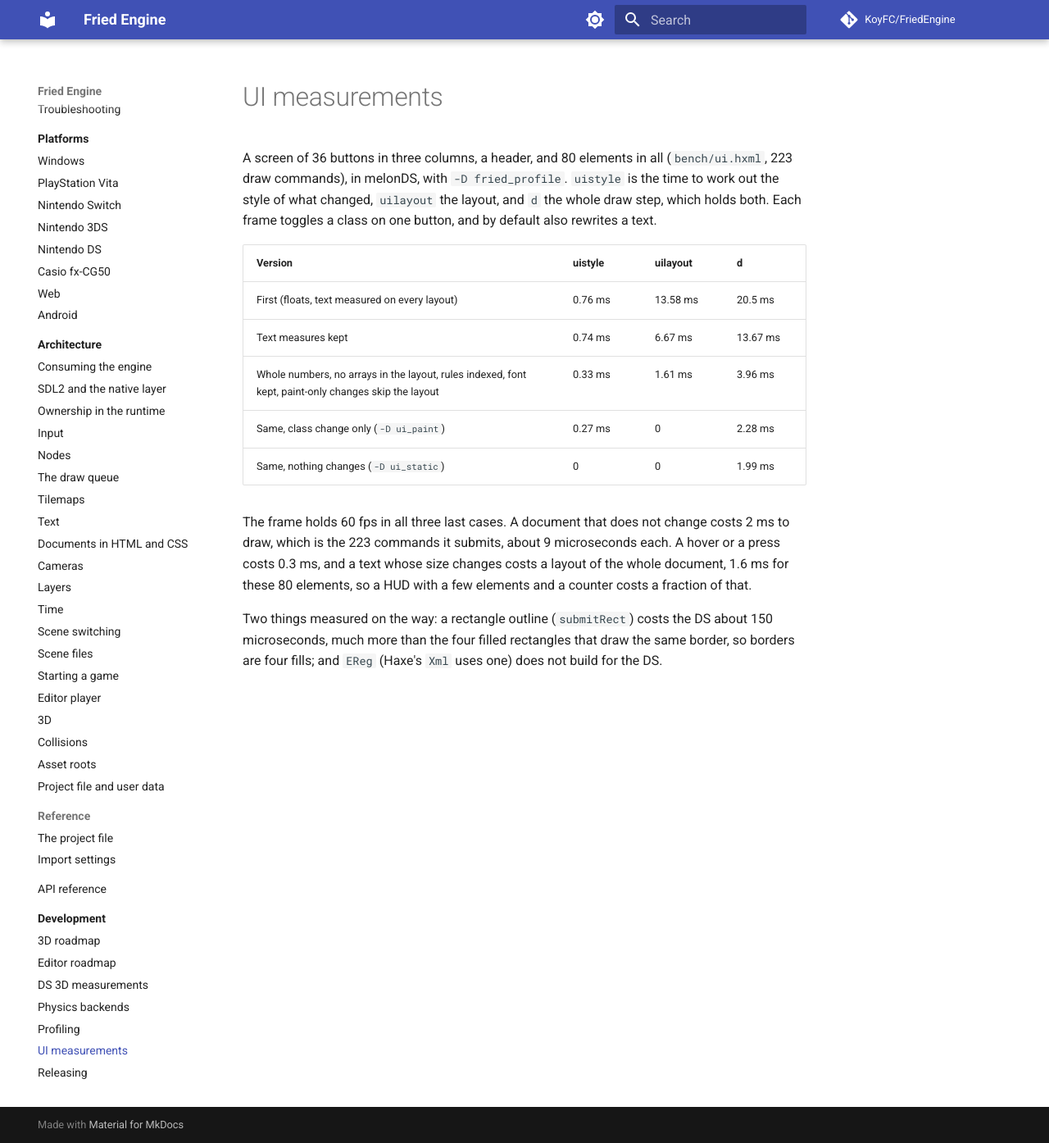
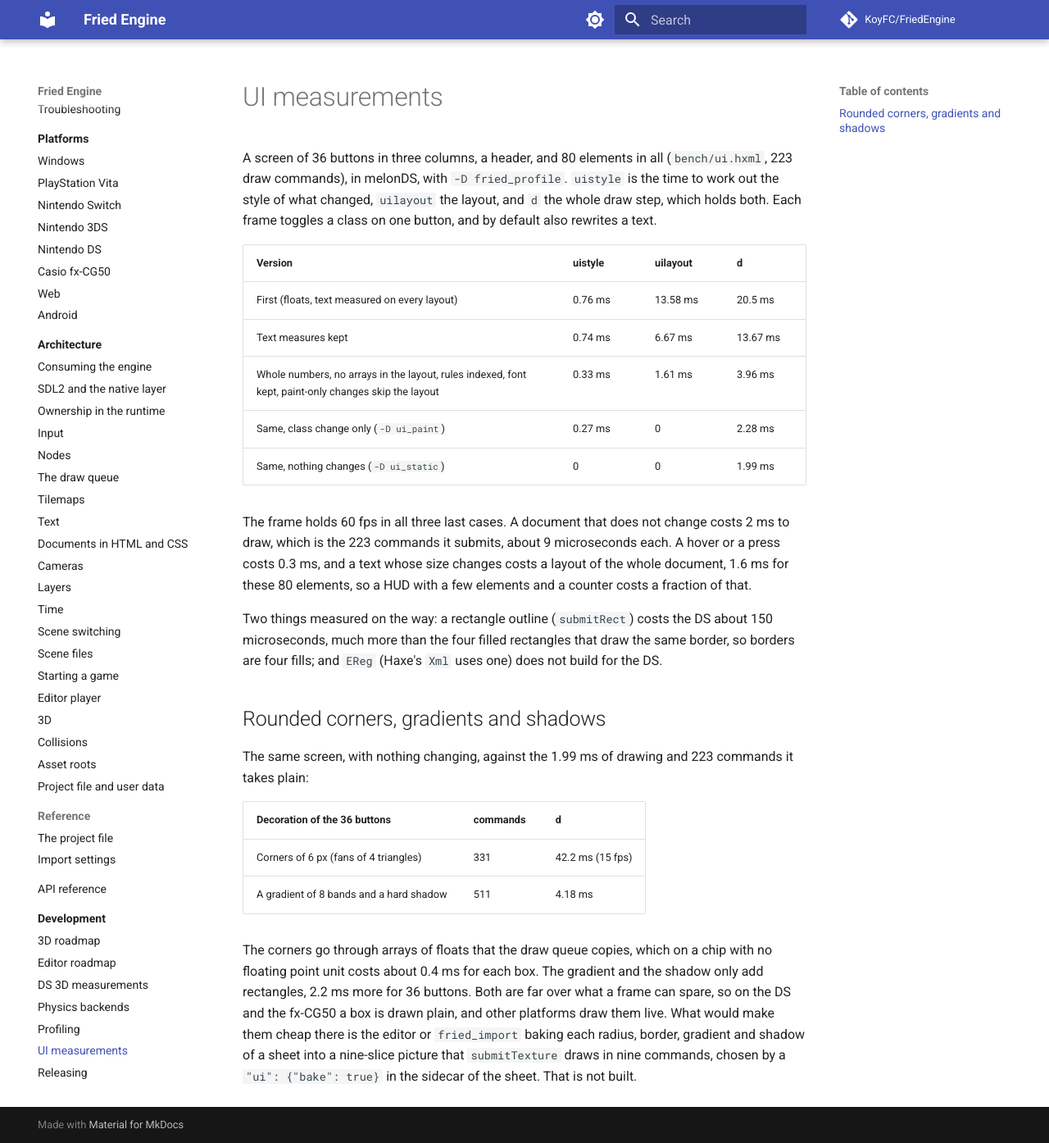
Before and after one commit to KoyFC/FriedEngine, an MkDocs documentation site: the page built from docs/development/ui-measurements.md, in a window 1280 px wide and 1394 px high. Shown: the whole window at 82% size. Built offline with MkDocs 1.6.1 and Material for MkDocs 9.7.7, drawn with Linux system fonts in a browser that asks for light colours; comment, search, counter and statistics services are not loaded.

Commit message:
Draw Rounded Corners, Gradients and Shadows in a UIDocument Except on the DS and the Calculator

```diff
--- a/docs/development/ui-measurements.md
+++ b/docs/development/ui-measurements.md
@@ -13,3 +13,14 @@ A screen of 36 buttons in three columns, a header, and 80 elements in all (`benc
 The frame holds 60 fps in all three last cases. A document that does not change costs 2 ms to draw, which is the 223 commands it submits, about 9 microseconds each. A hover or a press costs 0.3 ms, and a text whose size changes costs a layout of the whole document, 1.6 ms for these 80 elements, so a HUD with a few elements and a counter costs a fraction of that.
 
 Two things measured on the way: a rectangle outline (`submitRect`) costs the DS about 150 microseconds, much more than the four filled rectangles that draw the same border, so borders are four fills; and `EReg` (Haxe's `Xml` uses one) does not build for the DS.
+
+## Rounded corners, gradients and shadows
+
+The same screen, with nothing changing, against the 1.99 ms of drawing and 223 commands it takes plain:
+
+| Decoration of the 36 buttons | commands | d |
+|---|---|---|
+| Corners of 6 px (fans of 4 triangles) | 331 | 42.2 ms (15 fps) |
+| A gradient of 8 bands and a hard shadow | 511 | 4.18 ms |
+
+The corners go through arrays of floats that the draw queue copies, which on a chip with no floating point unit costs about 0.4 ms for each box. The gradient and the shadow only add rectangles, 2.2 ms more for 36 buttons. Both are far over what a frame can spare, so on the DS and the fx-CG50 a box is drawn plain, and other platforms draw them live. What would make them cheap there is the editor or `fried_import` baking each radius, border, gradient and shadow of a sheet into a nine-slice picture that `submitTexture` draws in nine commands, chosen by a `"ui": {"bake": true}` in the sidecar of the sheet. That is not built.
```
Also changed, not shown: docs/architecture/ui-documents.md (+3 -1 lines), sandbox/assets/ui/theme.css (+5 -3 lines), 5 other files.
